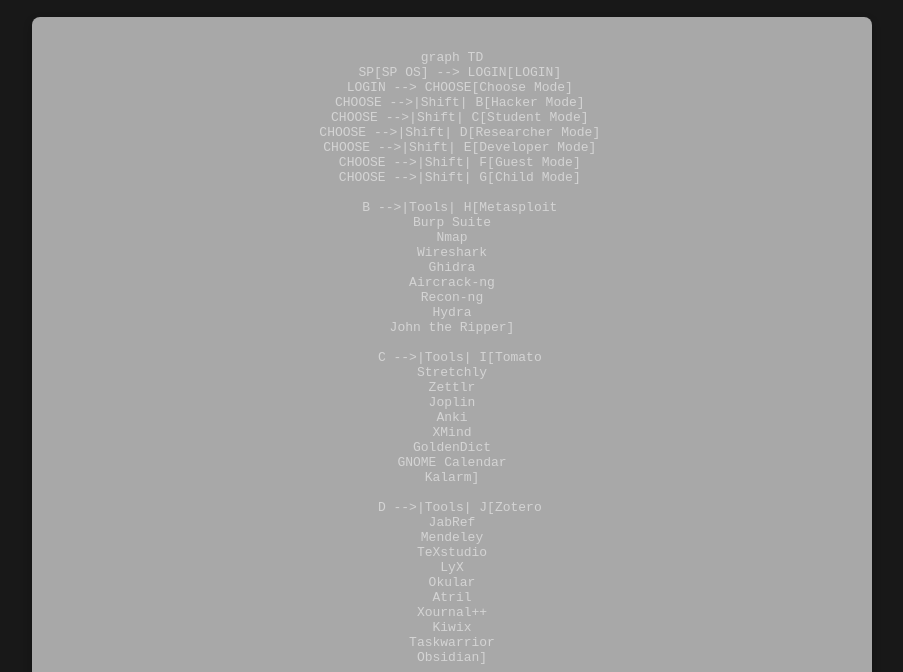
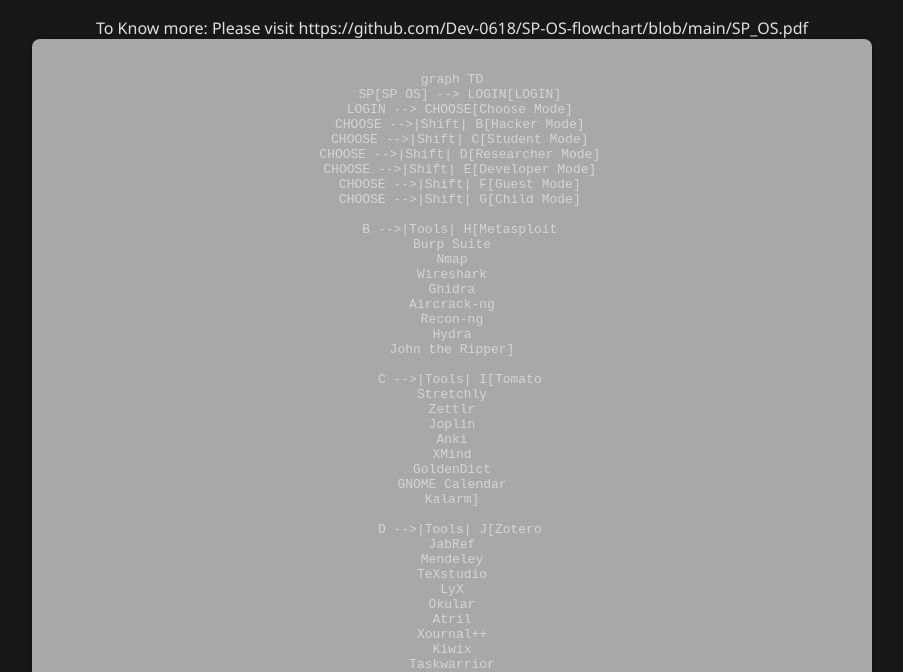
Before and after one commit to Dev-0618/SP-OS-flowchart, a plain HTML site: page index.html in a window 1280 px wide. Shown: the part 87-759 px from the top of the page, without its empty margins (188-1091 px from the left). Drawn offline with Linux system fonts and the light colour scheme; a script that the page names is missing.

Commit message:
Update index.html

```diff
--- a/index.html
+++ b/index.html
@@ -9,7 +9,7 @@
 </head>
 <body>
     <h1>SP OS Mode Selection</h1>
-
+To Know more: Please visit https://github.com/Dev-0618/SP-OS-flowchart/blob/main/SP_OS.pdf
     <div class="mermaid-container">
         <pre class="mermaid">
 graph TD
```
